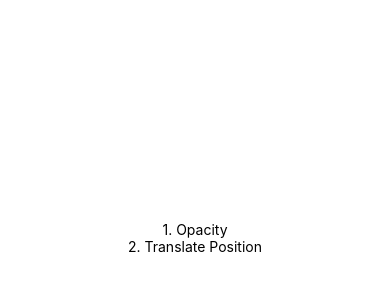
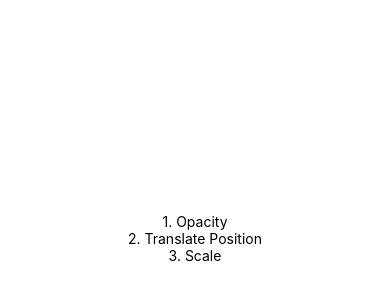
Before and after one commit to pSapien/animations-in-react-native, a React Native app: screen / in a window 390 px wide. Shown: the part 184-484 px from the top of the page. Built offline with nearby package versions, Linux system fonts and the light colour scheme.

Commit message:
add scale

```diff
--- a/App.js
+++ b/App.js
@@ -3,10 +3,13 @@ import { Text, SafeAreaView, StyleSheet, Button } from 'react-native';
 
 import Opacity from './src/1. Opacity';
 import TranslatePosition from './src/2. Translate Position';
+import Scale from './src/3. Scale';
+
 
 const AnimationScreen = [
   { title: '1. Opacity', Component: Opacity },
   { title: '2. Translate Position', Component: TranslatePosition },
+  { title: '3. Scale', Component: Scale },
 ];
 
 export default function App() {
--- /dev/null
+++ b/src/3. Scale.js
@@ -0,0 +1,50 @@
+import React from 'react';
+import {
+  Stylesheet,
+  View,
+  Animated,
+  StyleSheet,
+  Text,
+  TouchableWithoutFeedback,
+} from 'react-native';
+
+export default function Opacity() {
+  const [animation, setAnimation] = React.useState(new Animated.Value(1));
+
+  function startAnimation() {
+    Animated.timing(animation, {
+      toValue: -2,
+      duration: 1500
+    }).start();
+  }
+
+  const animatedStyles = {
+    transform: [
+      { scaleY: animation },
+    ],
+  };
+
+  return (
+    <View style={styles.container}>
+      <TouchableWithoutFeedback onPress={startAnimation}>
+        <Animated.View style={[styles.box, animatedStyles]}>
+          <Text>Inside the box</Text>
+        </Animated.View>
+      </TouchableWithoutFeedback>
+    </View>
+  );
+}
+
+const styles = StyleSheet.create({
+  container: {
+    flex: 1,
+    alignItems: 'center',
+    justifyContent: 'center',
+  },
+  box: {
+    width: 150,
+    height: 150,
+    backgroundColor: 'blue',
+    alignItems: 'center',
+  }
+});
```
